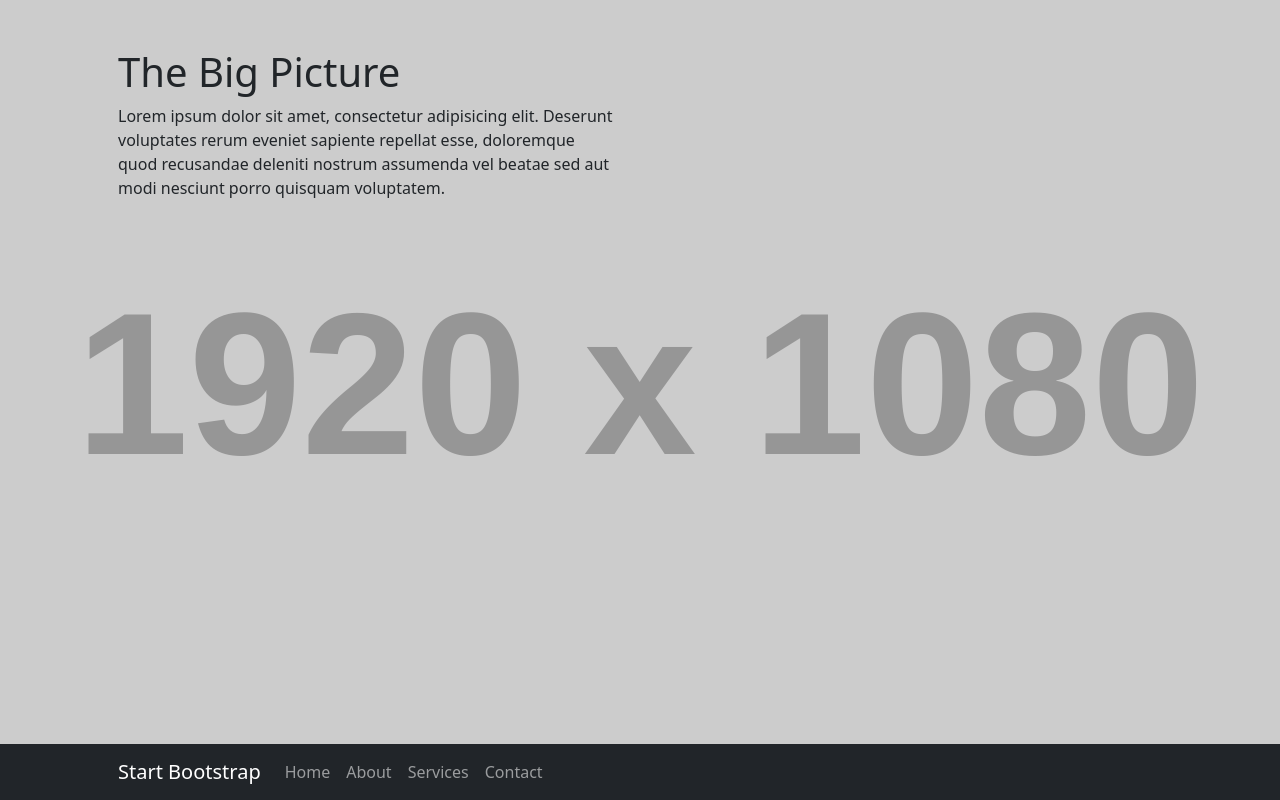
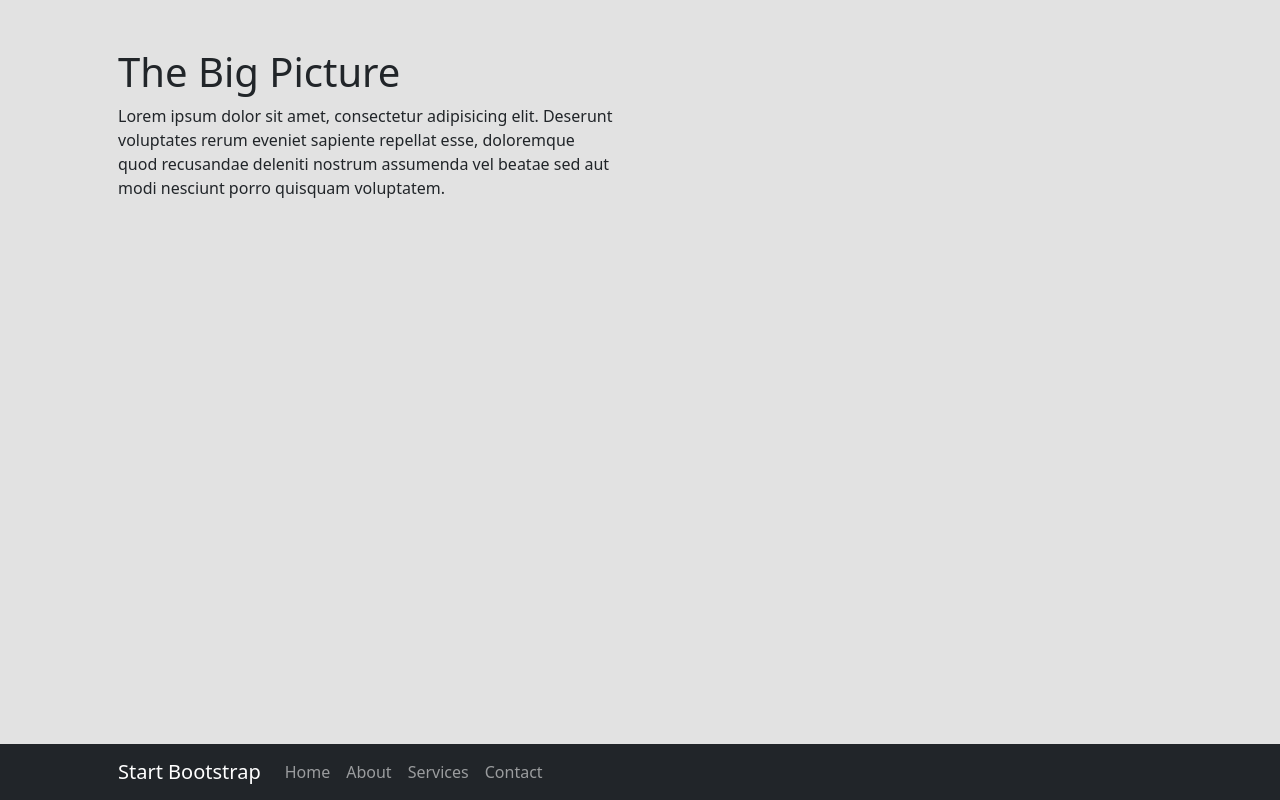
Before and after one commit to ibbysyed/site, a website: page src/pug/index.pug in a window 1280 px wide. Drawn offline with nearby package versions, Linux system fonts and the light colour scheme; files that its build step writes are made by us from their sources; placeholder pictures from the web are drawn by us.

Commit message:
added all changes

```diff
--- a/package.json
+++ b/package.json
@@ -36,7 +36,8 @@
         "url": "https://github.com/StartBootstrap/startbootstrap-the-big-picture.git"
     },
     "dependencies": {
-        "bootstrap": "5.1.3"
+        "bootstrap": "5.1.3",
+        "startbootstrap-the-big-picture": "^5.0.5"
     },
     "devDependencies": {
         "autoprefixer": "10.4.4",
--- a/src/scss/styles.scss
+++ b/src/scss/styles.scss
@@ -2,6 +2,6 @@
 @import "bootstrap/scss/bootstrap.scss";
 
 body {
-    background: url('https://dummyimage.com/1920x1080/dee2e6/6c757d.jpg') no-repeat center center fixed;
     background-size: cover;
+    background-color: #E2E2E2;
 }
```
Also changed, not shown: dist/assets/boxicons/LICENSE.txt (added), dist/css/styles.css, dist/index.html, 9 other files.
